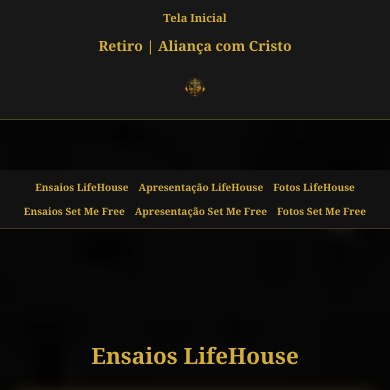
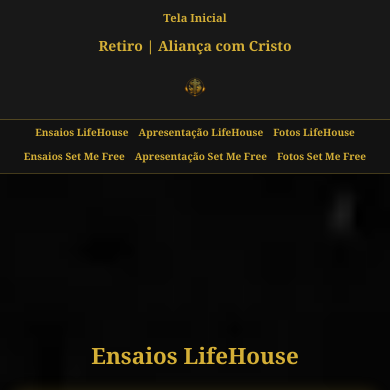
Before and after one commit to Ygor-Ribas/Alianca-com-Cristo, a plain HTML site: page indexRetiro.html in a window 390 px wide. Shown: the top 390 px of the page. Drawn offline with Linux system fonts and the light colour scheme.

Commit message:
Update styleEventos.css

```diff
--- a/styleEventos.css
+++ b/styleEventos.css
@@ -193,7 +193,7 @@
   }
 
   .header-menu {
-    top: 150px;
+    top: 10px;
   }
 
   .nav-menu,
@@ -230,7 +230,7 @@
   }
 
   .header-menu {
-    top: 170px;
+    top: 115px;
   }
 
   .container {
```
